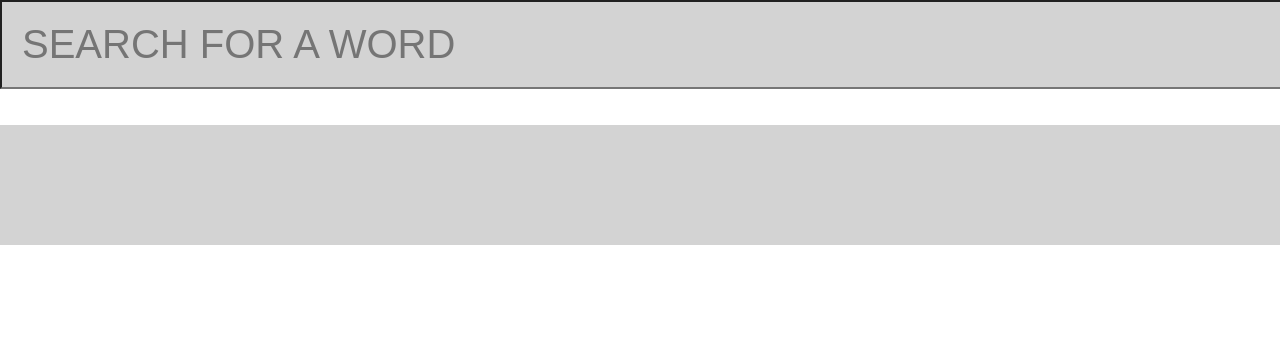
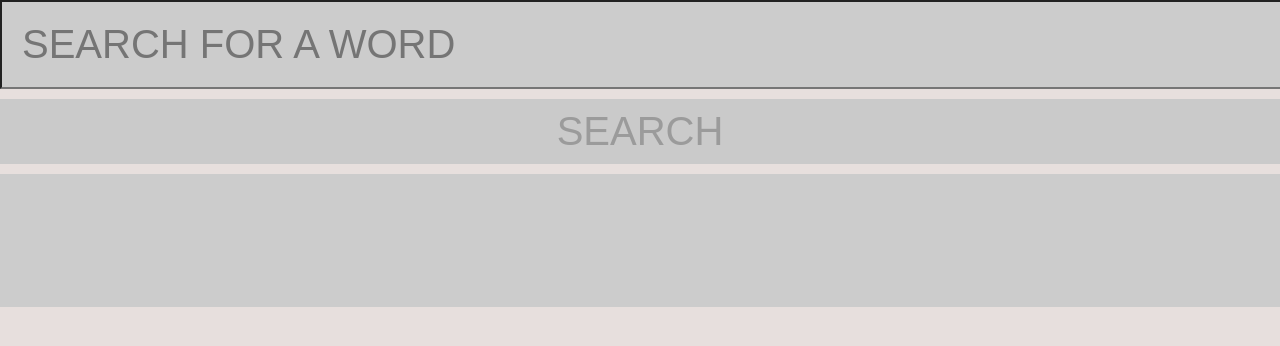
Before and after one commit to TheChot/dictionary_app, a React (Create React App) app: page / in a window 1280 px wide. Shown: the top 346 px of the page. Built offline with nearby package versions, Linux system fonts and the light colour scheme.

Commit message:
dictionary only searches in uppercase. some css styling

```diff
--- a/src/App.css
+++ b/src/App.css
@@ -1,16 +1,44 @@
+
+
 .searchbar
 {
   width: 100%;
   /* display: none; */
-  background-color: lightgray;
+  background-color: #cccccc;
   padding:20px;
   font-size: 40px;
   text-transform: uppercase;
+
+  margin: 0;
 }
 
 .searchresults
 {
-  background-color: lightgrey;
+  background-color: #cccccc;
   padding: 40px;
   font-size: 40px;
+  margin: 0;
+
 }
+.searchIcon
+{
+  text-align: center;
+  background-color: #cacaca;
+  padding: 10px;
+  font-size: 40px;
+  color: #9b9b9b;
+  margin: 10px 0px 10px 0px;
+}
+.searchIcon:hover
+{
+  text-align: center;
+  background-color: #8d8d8d;
+  padding: 10px;
+  font-size: 40px;
+  color: #e7dfdd;
+  cursor: pointer;
+}
+body
+{
+  background-color: #e7dfdd;
+}
--- a/src/Dictionaryapp.jsx
+++ b/src/Dictionaryapp.jsx
@@ -8,7 +8,8 @@ export default class Dictionary extends Component
         super();
         this.state ={
             searchword : '',
-            searhresult: ''
+            searhresult: '',
+            searchItem:''
 
         }
     }
@@ -47,7 +48,9 @@ export default class Dictionary extends Component
         const searchItem = this.state.searchword.toUpperCase();
 
         this.setState({
-            searchresult: JSON.stringify(DictionaryJSON[searchItem])
+            searchresult: JSON.stringify(DictionaryJSON[searchItem]),
+            searchItem:this.state.searchword
+
         })
 
         console.log(this.state.searchresult)
@@ -71,9 +74,13 @@ export default class Dictionary extends Component
                         onChange = {this.handleInput}/>
 
                 </form>
-                <br/><br/>
-                <div className="searchresults" onClick ={this.onSearch}><p>{this.state.searchresult}</p></div>
+                <p className="searchIcon" onClick ={this.onSearch}>SEARCH</p>
+
+                <div className="searchresults" >
+                    <h4>{this.state.searchItem}</h4>
+                    <p>{this.state.searchresult}</p>
+                </div>
             </div>
         )
     }
-}
+}margin: 0;
```
